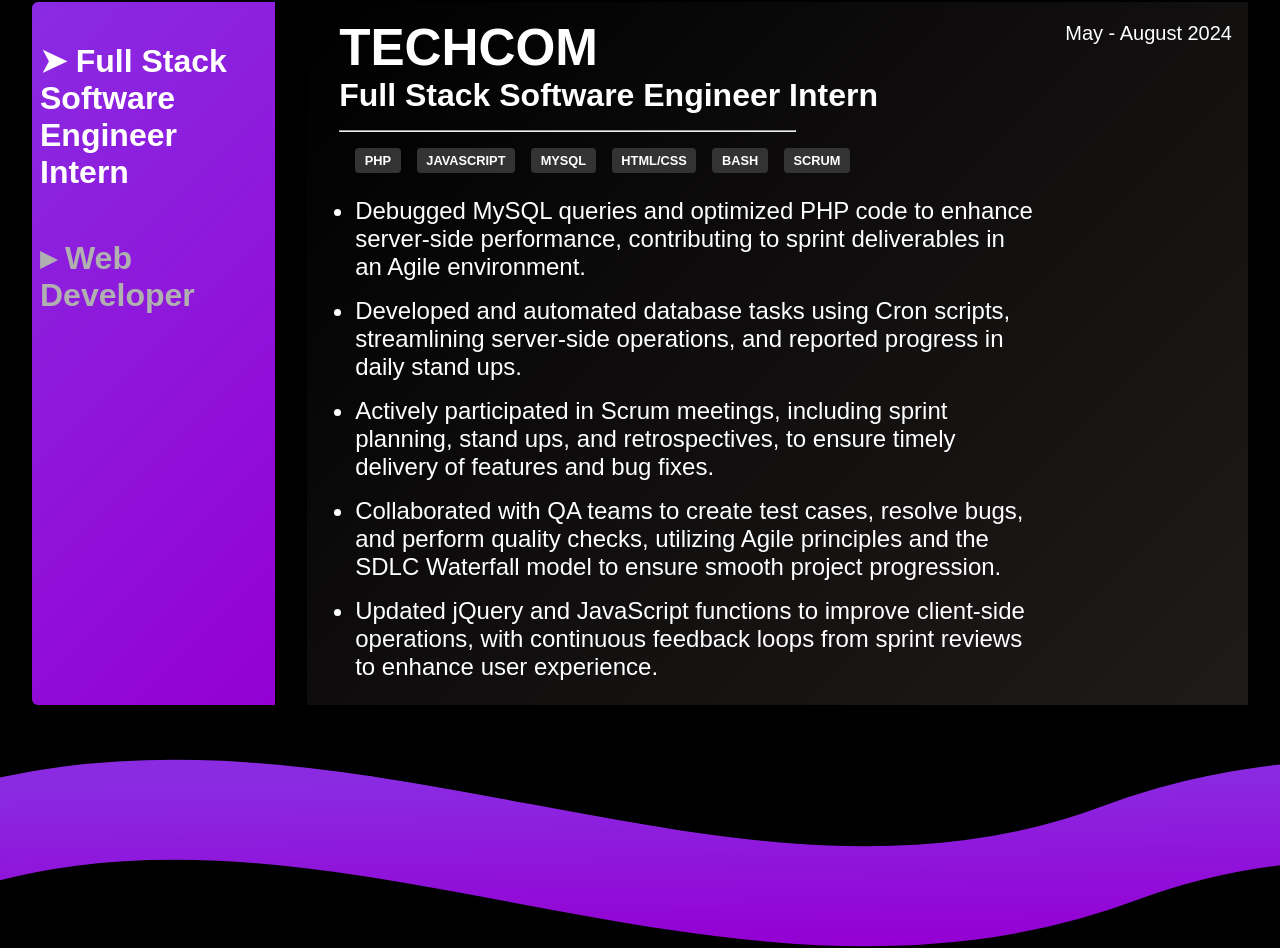
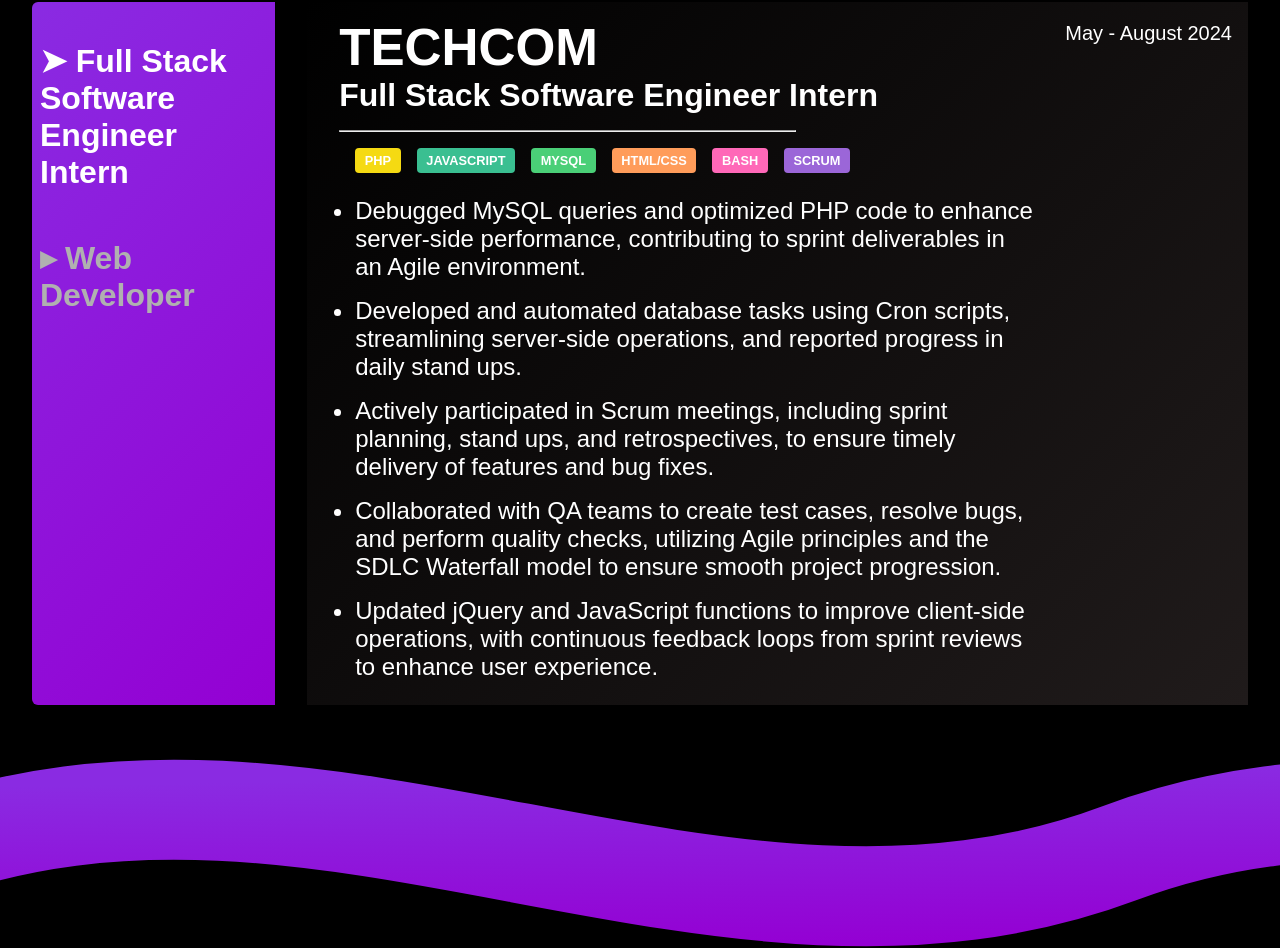
Before and after one commit to NolanS55/portfolioV2, a React (Create React App) app: page / in a window 1280 px wide. Shown: the part 1003-1951 px from the top of the page. Built offline with nearby package versions, Linux system fonts and the light colour scheme.

Commit message:
tag recolour

```diff
--- a/src/Portfolio.css
+++ b/src/Portfolio.css
@@ -400,6 +400,17 @@ html, body {
     text-transform: uppercase;
   }
 
+  .tag.javascript { background-color: #3ABF91; }
+  .tag.php { background-color: #f5da12; }
+  .tag.htmlcss { background-color: #FF9C5A; }
+  .tag.mysql { background-color: #4ACF77; }
+  .tag.bash{background-color: #FF68B8; }
+  .tag.scrum { background-color: #9B66D8; }
+
+  .tag.seooptimization { background-color: #6DC75D; }
+  .tag.webflow { background-color: #4AB6D8; }
+  .tag.figma { background-color: #C27EFF; }
+
   .tag.expressjs { background-color: #3ABF91; }
   .tag.nodejs { background-color: #6DC75D; }
   .tag.java { background-color: #FF6B6B; }
--- a/src/Portfolio.js
+++ b/src/Portfolio.js
@@ -157,7 +157,7 @@ const Portfolio = () => {
         <div class="tags">
           {tags.map((tag, index) => (
 
-            <span key={index} className={`tag ${tag.toLowerCase()}`}>{tag}</span>
+            <span key={index} className={`tag ${tag.toLowerCase().replace(/[^a-z]/g, "")}`}>{tag}</span>
           ))
           }
         </div>
```
Lines whose indentation alone changed are shown as unchanged.
